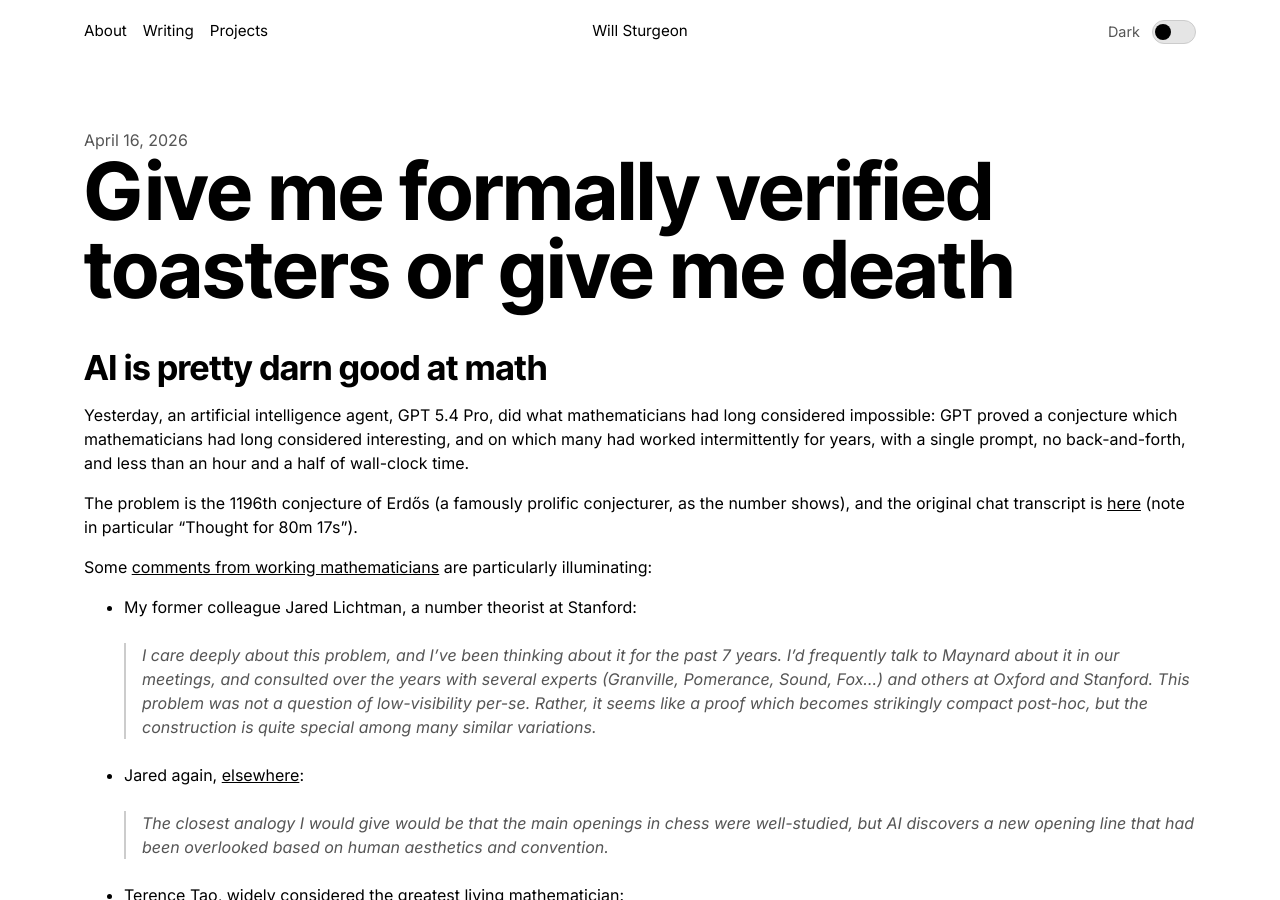
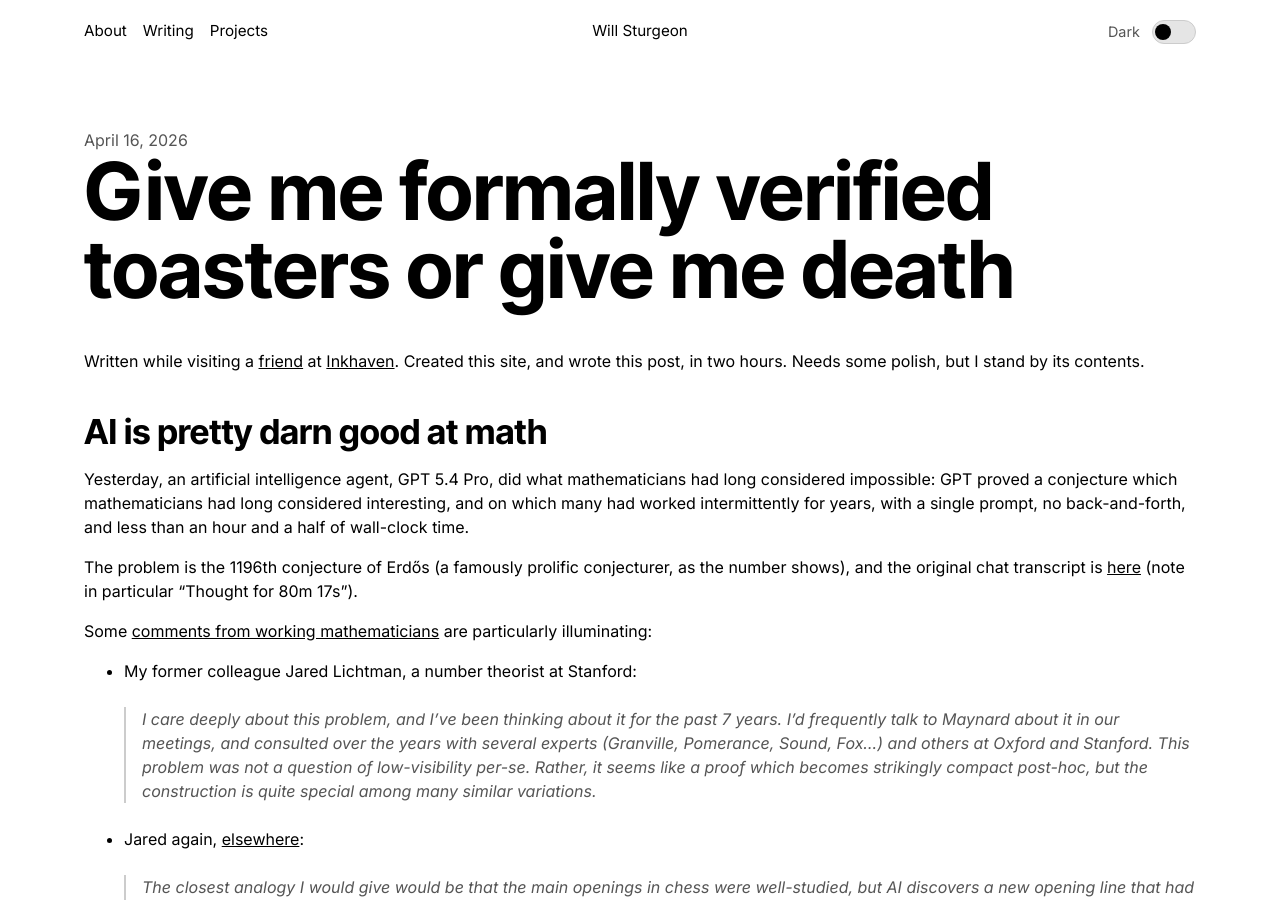
Before and after one commit to wrsturgeon/wrsturgeon.github.io, a Jekyll site: the page built from _posts/2026-04-16-first-post.md, in a window 1280 px wide and 900 px high. Built offline with Jekyll 4.4.1, drawn with Linux system fonts in a browser that asks for light colours.

Commit message:
feat: mention inkhaven

```diff
--- a/_posts/2026-04-16-first-post.md
+++ b/_posts/2026-04-16-first-post.md
@@ -3,6 +3,8 @@ title: Give me formally verified toasters or give me death
 date: 2026-04-16
 excerpt: On the upcoming tsunami of AI-discovered vulnerabilities
 ---
+
+Written while visiting a [friend](https://alok.github.io) at [Inkhaven](https://www.inkhaven.blog). Created this site, and wrote this post, in two hours. Needs some polish, but I stand by its contents.
 
 # AI is pretty darn good at math
 
```
